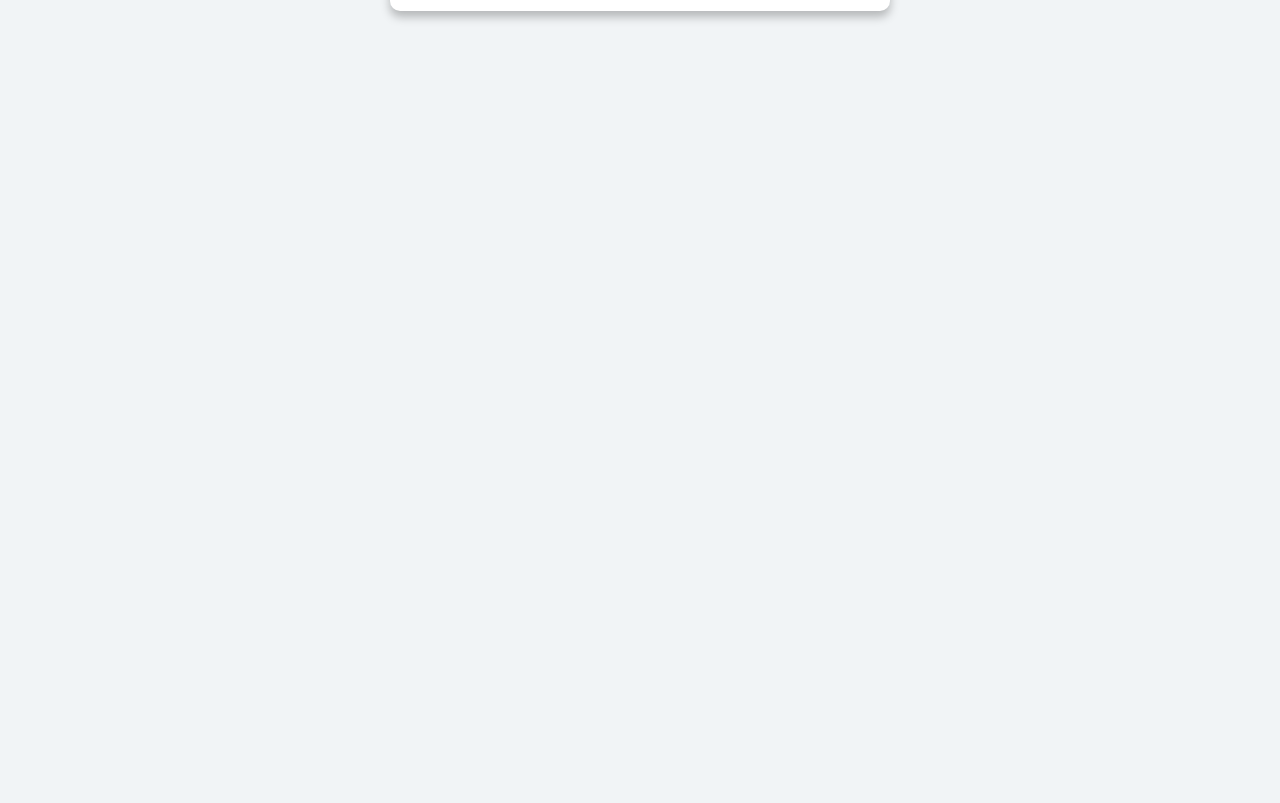
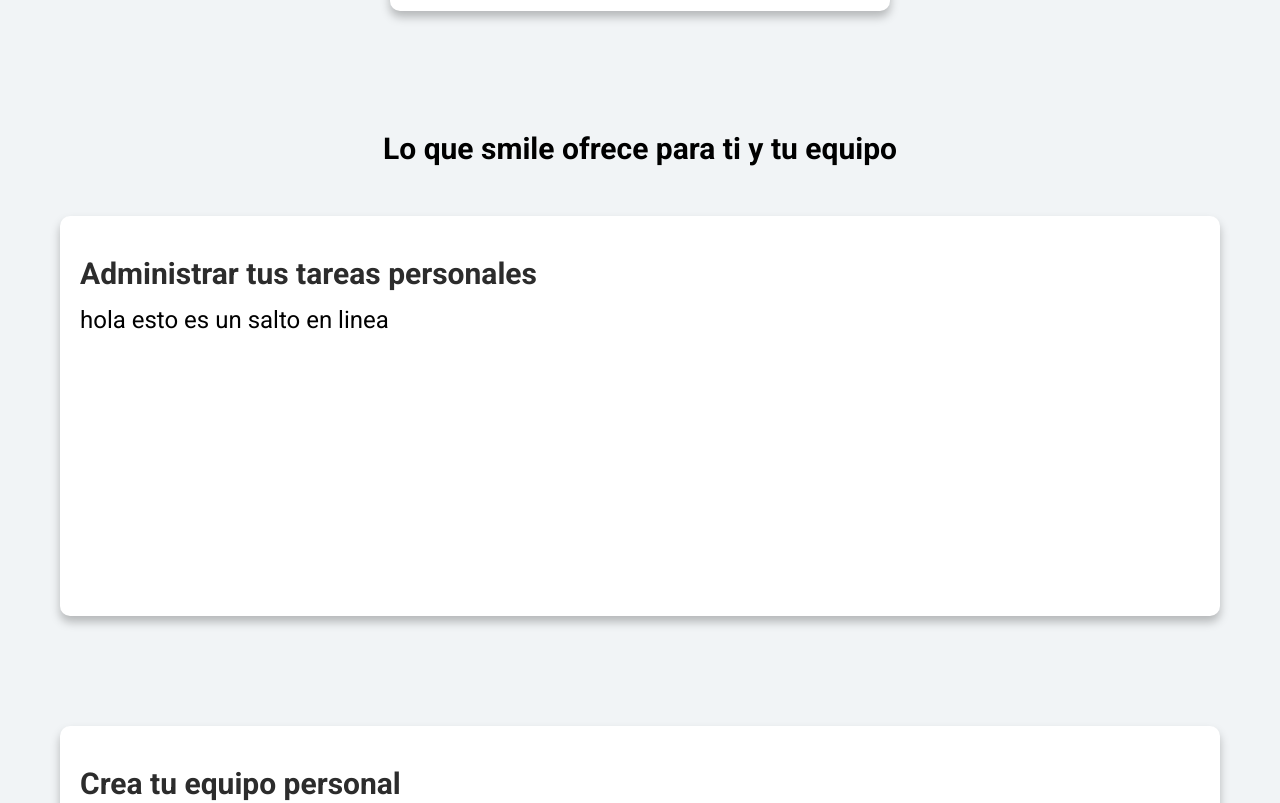
Before and after one commit to SmileTask/front-end, a React (Vite) app: page / in a window 1280 px wide. Shown: the part 1160-1963 px from the top of the page. Before the commit the page ends 1191 px from the top, so only its background shows below. Built offline with nearby package versions, Linux system fonts and the light colour scheme.

Commit message:
se agregaron modulos nuevos en el home cards y big box

```diff
--- a/src/App.jsx
+++ b/src/App.jsx
@@ -6,6 +6,11 @@
 import Tarjeta from './pages/Tarjeta.jsx'
 import { Route, Routes } from 'react-router-dom'
 import Home2 from './pages/Home2.jsx'
+import HomeOfrecimientos from './pages/HomeOfrecimientos.jsx'
+import BoxGrande from './pages/BoxGrande.jsx'
+import Testimonios from './pages/Testimonios.jsx'
+
+
 
 function App() {
   let textoDummy= `Lorem Ipsum is simply dummy text
@@ -22,12 +27,25 @@
             <NavPage />
             <Home />
             <Home2 />
+
               <div class="cards">
                 {Tarjeta('Compañerismo',textoDummy)}
                 {Tarjeta('Ten claras tus metas',textoDummy)}
                 {Tarjeta('Liderazgo de equipo',textoDummy)}
               </div>
+            <HomeOfrecimientos />
+            <div class="Box">
+                {BoxGrande('Administrar tus tareas personales',' hola \n esto es un salto en linea')}
+                {BoxGrande('Crea tu equipo personal',textoDummy)}
+              </div>
+              <Testimonios />
+              <div class="cards">
+                {Tarjeta('',textoDummy)}
+                {Tarjeta('',textoDummy)}
+                {Tarjeta('',textoDummy)}
+              </div>
           </div>
+
         }/>
         <Route path='/about' element={
           <div>
--- a/src/css/pageCss/home.css
+++ b/src/css/pageCss/home.css
@@ -90,21 +90,6 @@
     color: rgba(255, 255, 255, 0.9);
   }
 
-  .card__link::after {
-    position: absolute;
-    top: 25px;
-    left: 0;
-    content: "";
-    width: 0%;
-    height: 3px;
-    background-color: rgba(255, 255, 255, 0.6);
-    transition: all 0.5s;
-  }
-
-  .card__link:hover::after {
-    width: 100%;
-  }
-
   .card__exit {
     grid-row: 1/2;
     justify-self: end;
@@ -122,10 +107,6 @@
     color: #000000;
   }
 
-  .card__apply {
-    grid-row: 4/5;
-    align-self: center;
-  }
 
   /* CARD BACKGROUNDS */
 
@@ -165,3 +146,82 @@
   text-align: center;
   font-size: 30px;
  }
+ .Ofrecimientos{
+  margin-top: 100px;
+  display: flex;
+  justify-content: center;
+  font-size: 30px;
+  text-align: center;
+  }
+
+    /* -------------------Estilos BoxBig--------------*/
+
+
+    .Box {
+      display: flex;
+      flex-wrap: wrap;
+      justify-content: space-between;
+    }
+
+    .cardbg {
+      margin: 60px;
+      padding: 20px;
+      width: 1800px;
+      min-height: 400px;
+      display: grid;
+      grid-template-rows: 20px 50px 1fr 50px;
+      border-radius: 10px;
+      box-shadow: 0px 6px 10px rgba(0, 0, 0, 0.25);
+      transition: all 0.2s;
+    }
+
+    .cardbg:hover {
+      box-shadow: 0px 6px 10px rgba(0, 0, 0, 0.4);
+      transform: scale(1.01);
+    }
+
+    .card__linkbg,
+    .card__exitbg,
+    .card__iconbg {
+      position: relative;
+      text-decoration: none;
+      color: rgba(255, 255, 255, 0.9);
+    }
+
+    .card__exitbg {
+      grid-row: 1/2;
+      justify-self: end;
+    }
+
+    .card__iconbg {
+      grid-row: 2/3;
+      font-size: 30px;
+      font-weight: bold;
+      color:#2C2C2C
+
+    }
+
+    .card__titlebg {
+      grid-row: 3/4;
+      font-weight: 400;
+      color: #000000;
+
+
+    }
+
+
+    /* CARD BACKGROUNDS */
+
+    .card-1bg {
+      background: #ffffff;
+      margin-top: 50px;
+    }
+    .titulos{
+      font-weight: bold;
+    }
+
+
+
+
+
+    /* -------------------Estilos BoxBig fin--------------*/
--- /dev/null
+++ b/src/pages/BoxGrande.jsx
@@ -0,0 +1,14 @@
+import React from 'react'
+import '../css/pageCss/home.css'
+const BoxGrande = (titulos,contenidos) => {
+  return (
+    <div class="cardbg card-1bg">
+      <div class="card__iconbg">{titulos}<i class="fas fa-bolt"></i></div>
+      <p class="card__exitbg"><i class="fas fa-times"></i></p>
+      <h2 class="card__titlebg">{contenidos}</h2>
+    </div>
+
+  );
+};
+
+export default BoxGrande
--- /dev/null
+++ b/src/pages/HomeOfrecimientos.jsx
@@ -0,0 +1,16 @@
+import React from 'react'
+import '../css/pageCss/home.css'
+const HomeOfrecimientos = () => {
+    return (
+        <div className="container">
+            <div>
+            <h3 className="Ofrecimientos">Lo que smile ofrece para ti y tu equipo</h3>
+            </div>
+        </div>
+
+
+
+    );
+};
+
+export default HomeOfrecimientos
--- /dev/null
+++ b/src/pages/Testimonios.jsx
@@ -0,0 +1,16 @@
+import React from 'react'
+import '../css/pageCss/home.css'
+const Testimonios = () => {
+    return (
+        <div className="container">
+            <div>
+            <h3 className="Ofrecimientos">Testimonios</h3>
+            </div>
+        </div>
+
+
+
+    );
+};
+
+export default Testimonios
```
